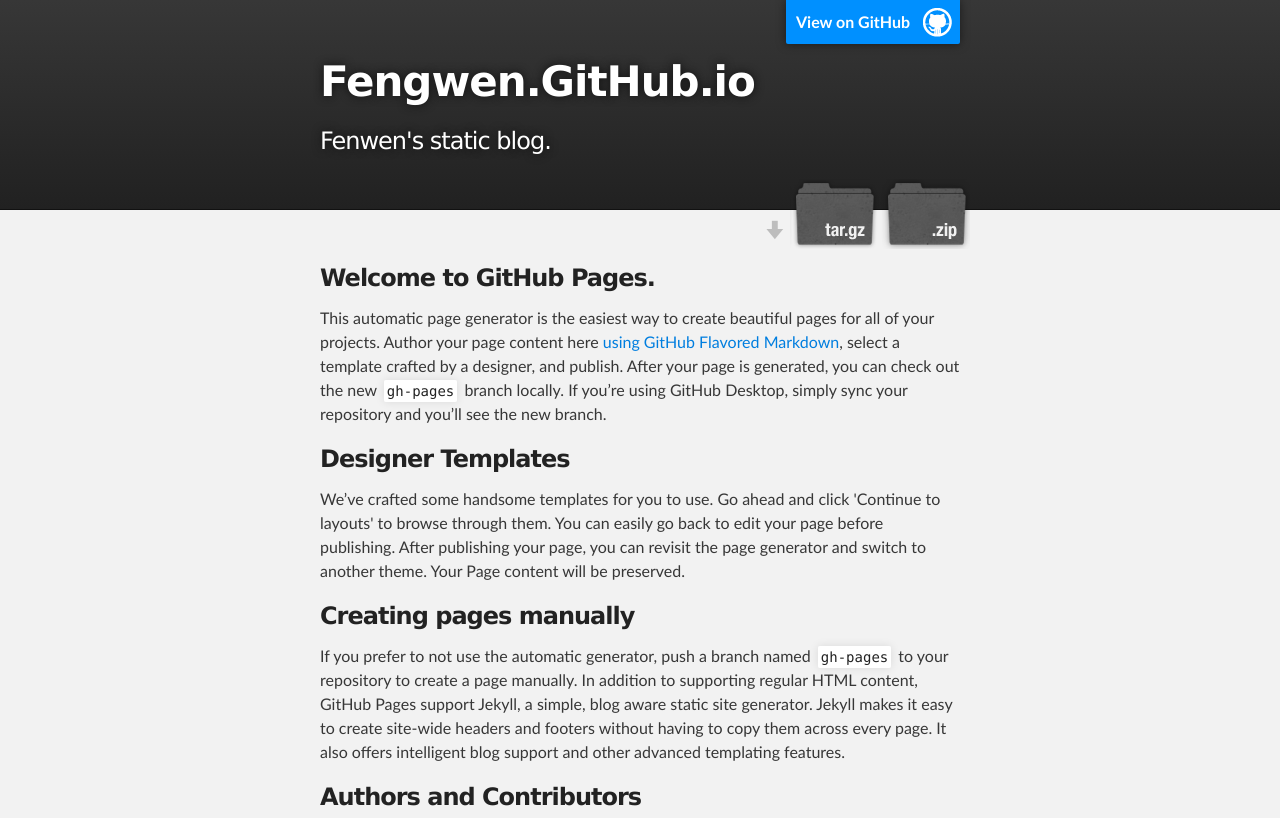
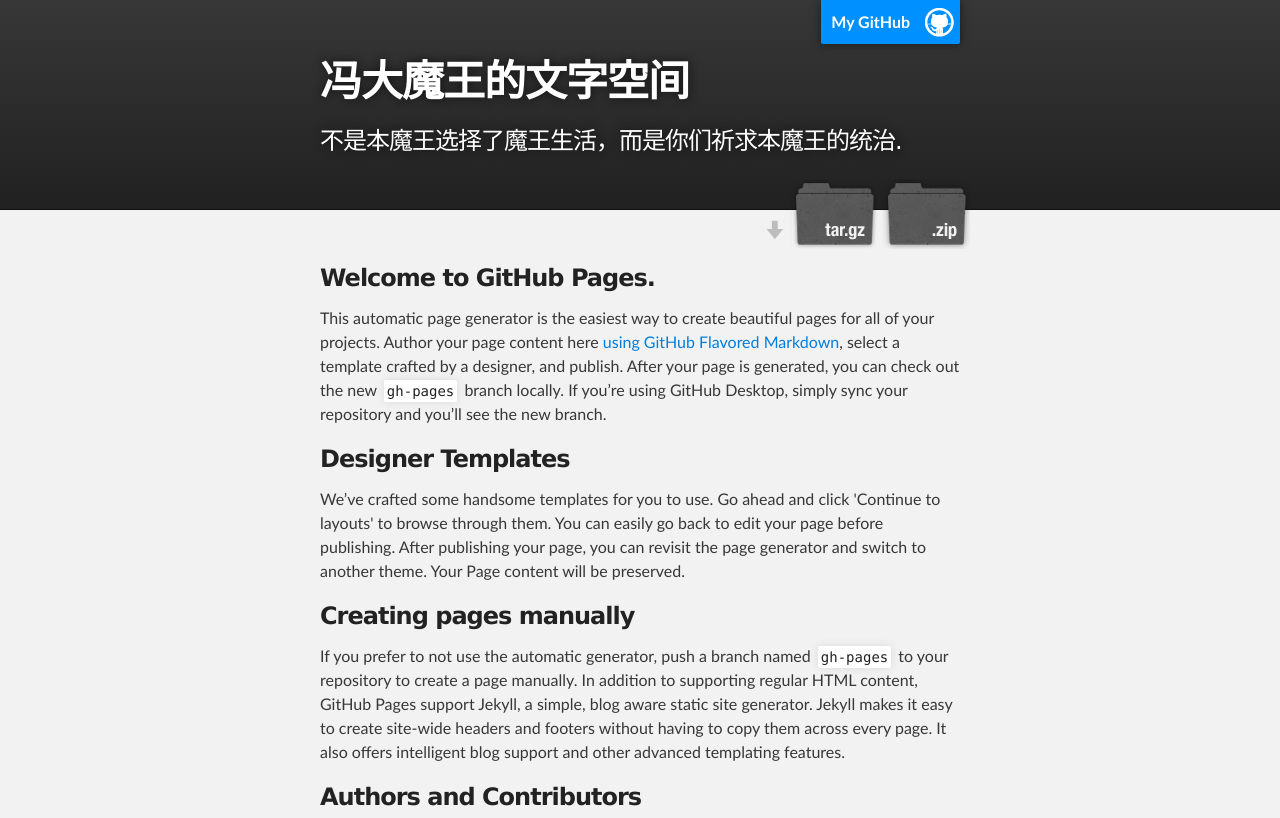
Before and after one commit to Sterrenlove/Sterrenlove.github.io, a plain HTML site: page index.html in a window 1280 px wide. Shown: the top 818 px of the page. Drawn offline with Linux system fonts and the light colour scheme.

Commit message:
冯大魔王

```diff
--- a/index.html
+++ b/index.html
@@ -8,7 +8,7 @@
 
     <link rel="stylesheet" type="text/css" media="screen" href="stylesheets/stylesheet.css">
 
-    <title>Sterrenlove.github.io</title>
+    <title>冯大魔王的文字空间</title>
   </head>
 
   <body>
@@ -16,11 +16,10 @@
     <!-- HEADER -->
     <div id="header_wrap" class="outer">
         <header class="inner">
-          <a id="forkme_banner" href="https://github.com/Sterrenlove/fengwen.github.io">View on GitHub</a>
+          <a id="forkme_banner" href="https://github.com/Sterrenlove/fengwen.github.io">My GitHub</a>
 
-          <h1 id="project_title">Fengwen.GitHub.io</h1>
-          <h2 id="project_tagline">Fenwen&#39;s static blog.</h2>
-
+          <h1 id="project_title">冯大魔王的文字空间</h1>
+          <h2 id="project_tagline">不是本魔王选择了魔王生活，而是你们祈求本魔王的统治.</h2>
             <section id="downloads">
               <a class="zip_download_link" href="https://github.com/Sterrenlove/fengwen.github.io/zipball/master">Download this project as a .zip file</a>
               <a class="tar_download_link" href="https://github.com/Sterrenlove/fengwen.github.io/tarball/master">Download this project as a tar.gz file</a>
```
